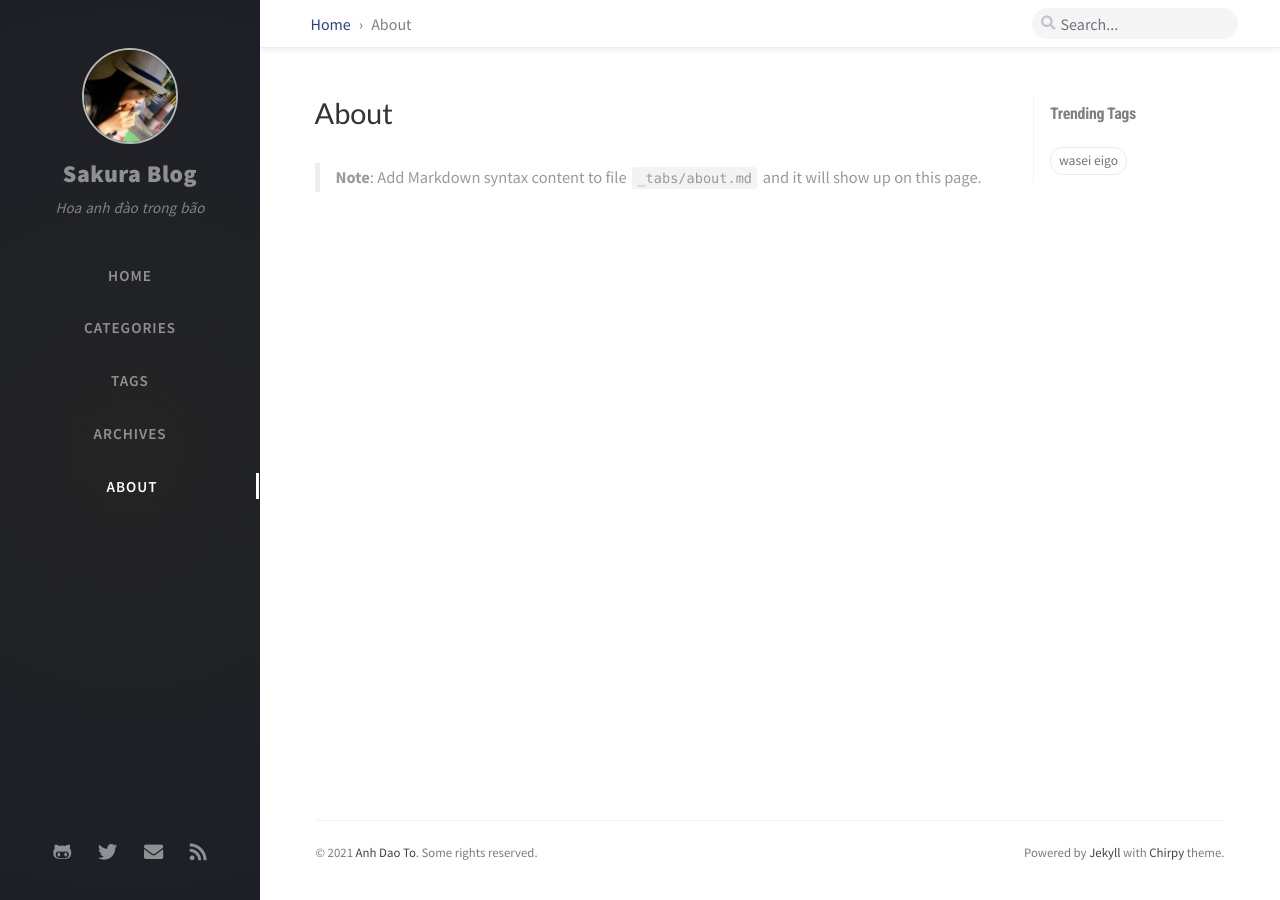
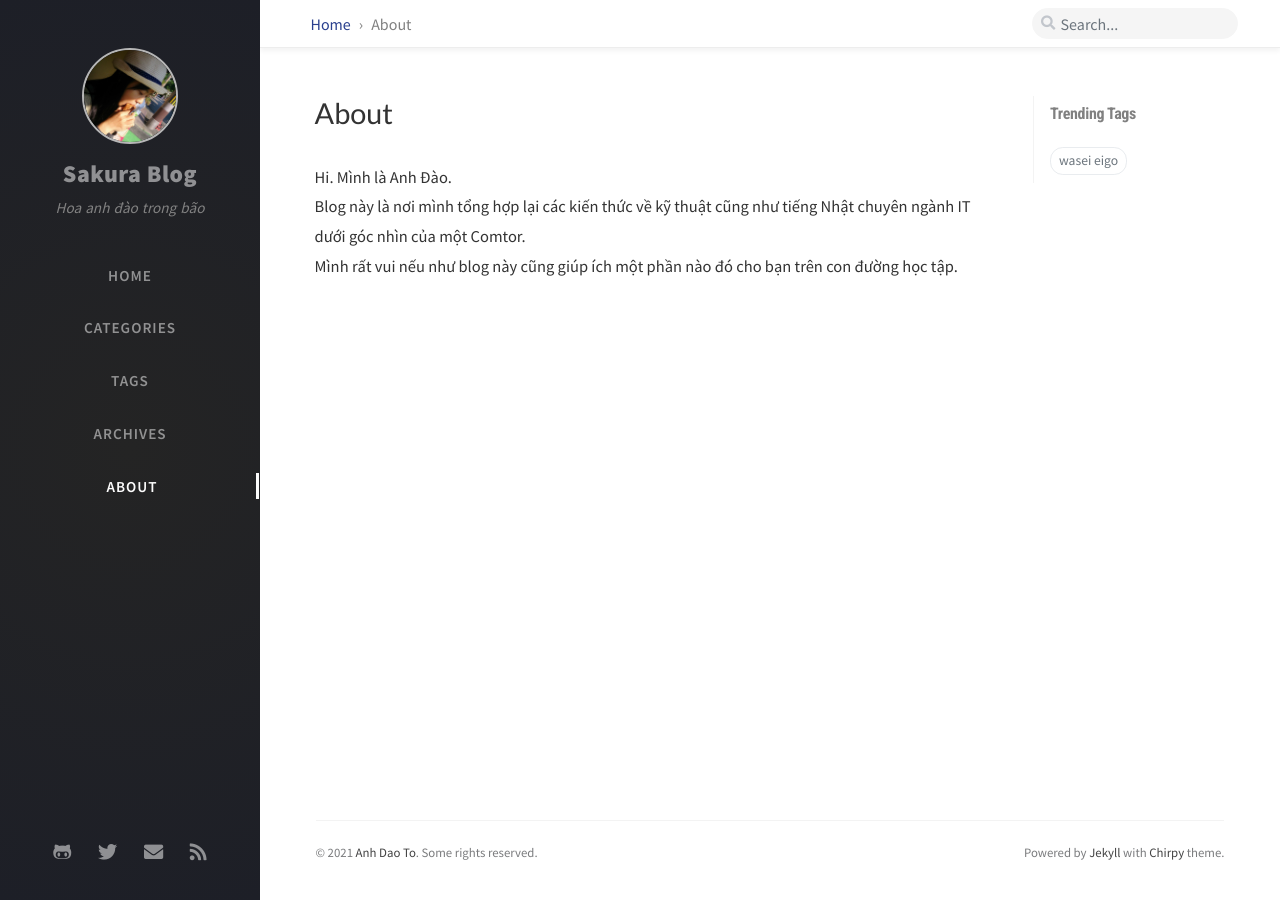
Before and after one commit to sakazutoshi/sakazutoshi.github.io, a Jekyll site: the page built from _tabs/about.md, in a window 1280 px wide. Built offline with Jekyll 4.4.1, drawn with Linux system fonts in a browser that asks for light colours; nearby versions of some CDN libraries; comment, search, counter and statistics services are not loaded.

Commit message:
Add content to About page

```diff
--- a/_tabs/about.md
+++ b/_tabs/about.md
@@ -11,4 +11,6 @@ order: 4
 ---
 
 
-> **Note**: Add Markdown syntax content to file `_tabs/about.md` and it will show up on this page.
+Hi. Mình là Anh Đào.
+Blog này là nơi mình tổng hợp lại các kiến thức về kỹ thuật cũng như tiếng Nhật chuyên ngành IT dưới góc nhìn của một Comtor.
+Mình rất vui nếu như blog này cũng giúp ích một phần nào đó cho bạn trên con đường học tập.
```
